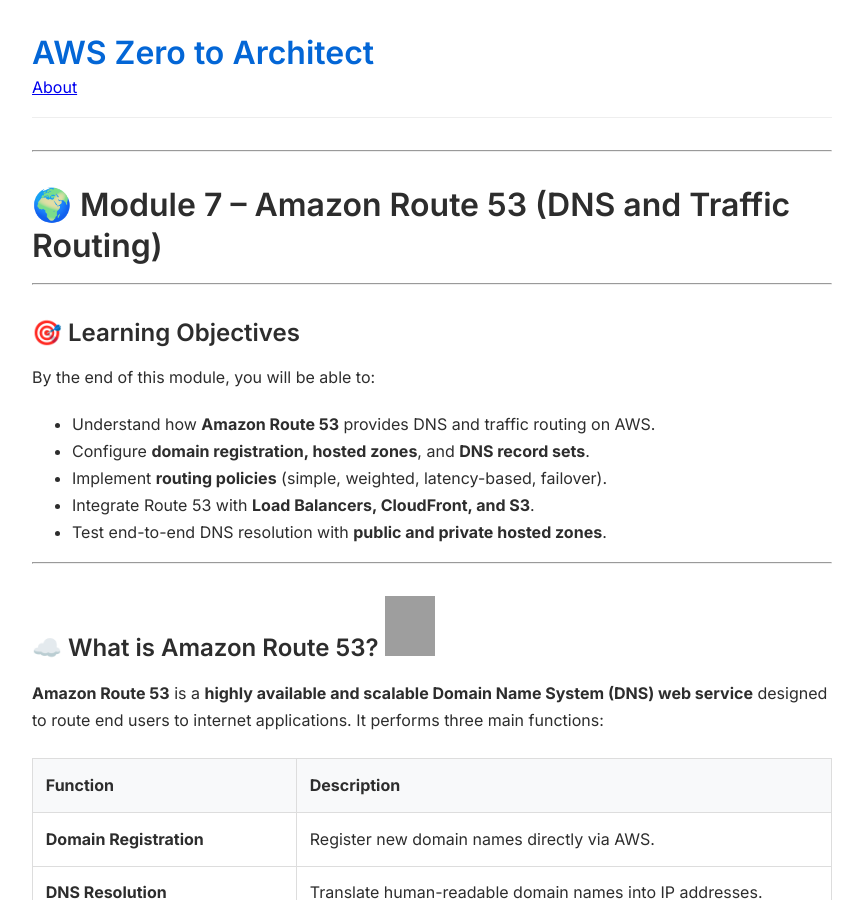
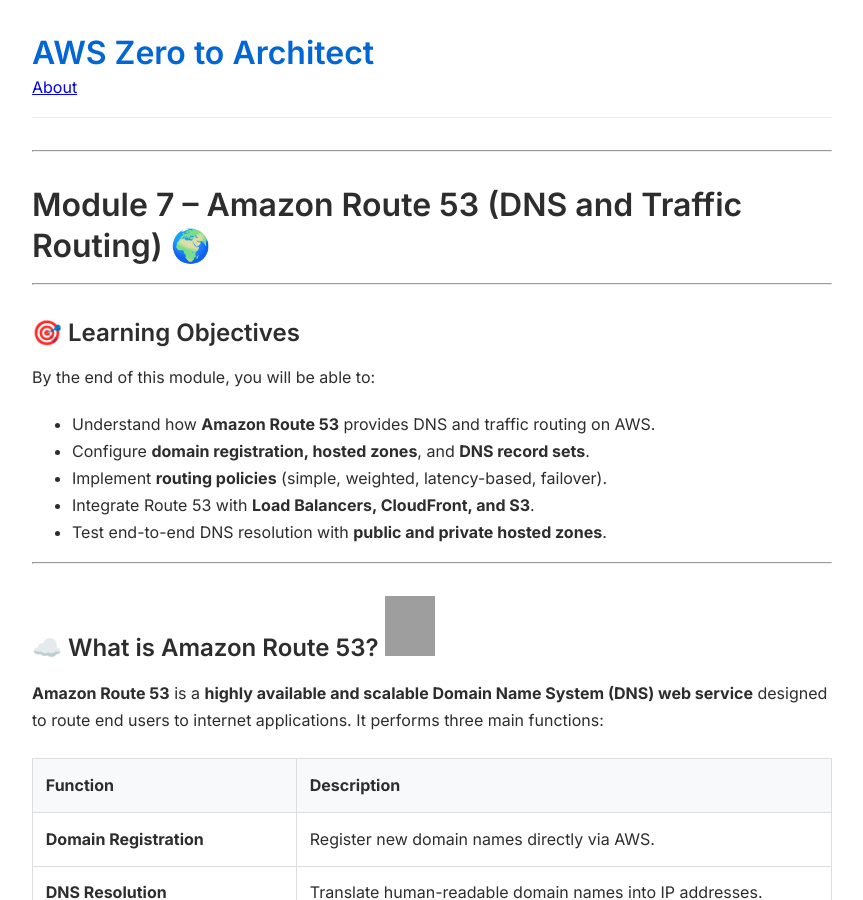
Before and after one commit to asiandevs/aws-zero-to-architect-blog, a Jekyll site: the page built from _posts/2025-11-04-module7-amazon-route53-dns-and-traffic-routing.md, in a window 1280 px wide and 900 px high. Shown: the whole window, without its empty margins (208-1071 px from the left). Built offline with Jekyll 4.4.1, drawn with Linux system fonts in a browser that asks for light colours; grey boxes are pictures that could not be loaded.

```diff
--- a/_posts/2025-11-04-module7-amazon-route53-dns-and-traffic-routing.md
+++ b/_posts/2025-11-04-module7-amazon-route53-dns-and-traffic-routing.md
@@ -9,7 +9,7 @@ description: "DNS routing, domain registration, hosted zones, and routing polici
 
 ---
 
-# 🌍 Module 7 – Amazon Route 53 (DNS and Traffic Routing)
+# Module 7 – Amazon Route 53 (DNS and Traffic Routing) 🌍
 
 ---
 
```
